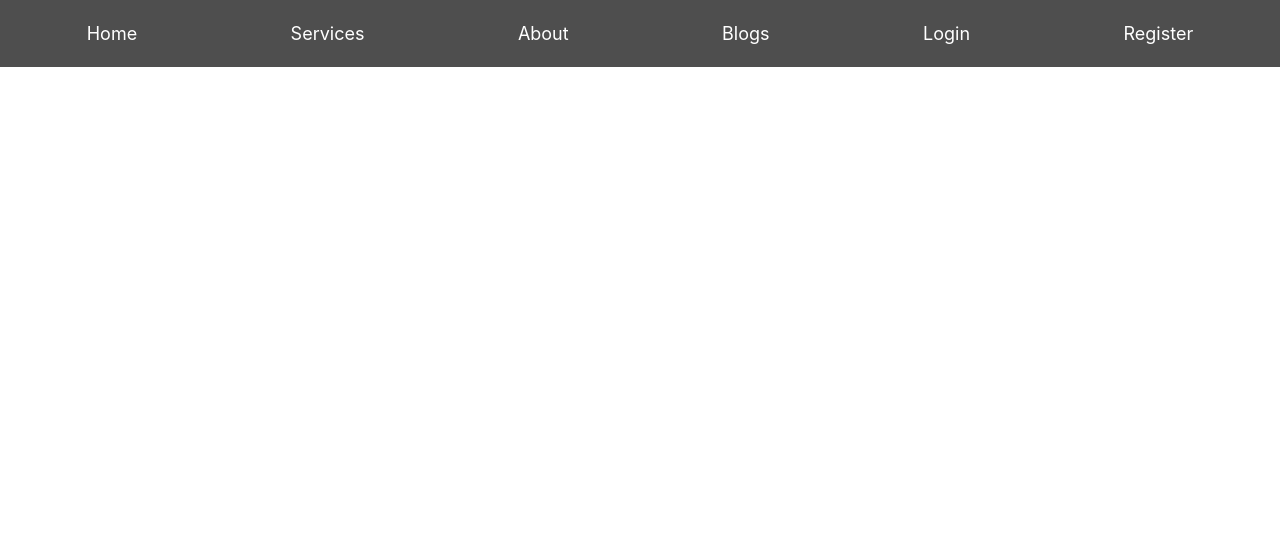
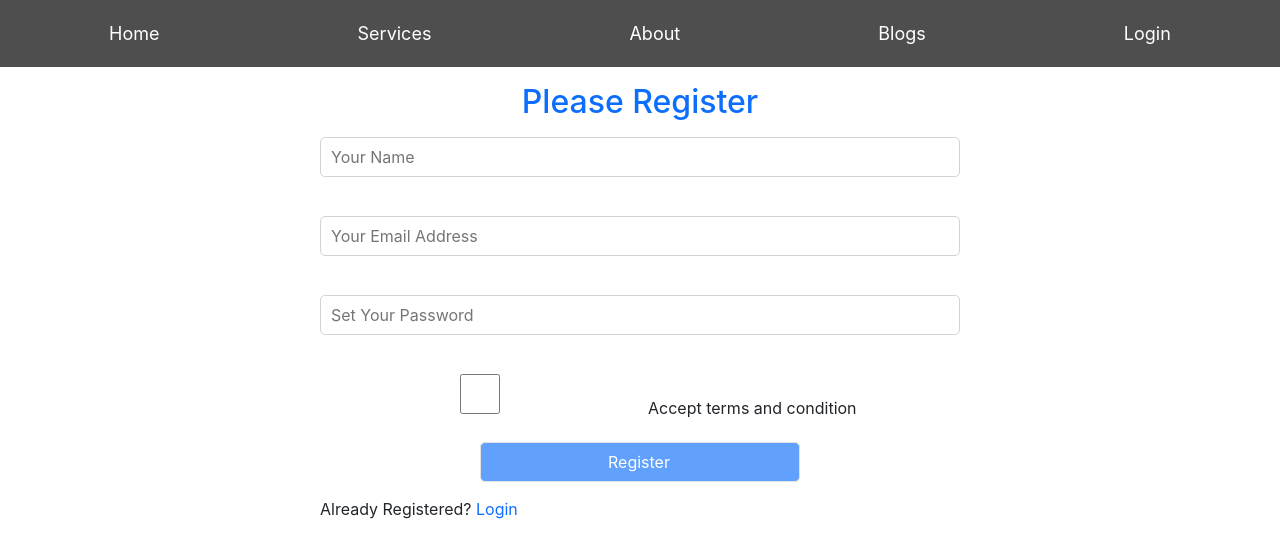
Before and after one commit to Imamhossenjoni/single-doctor, a React (Create React App) app: page /register in a window 1280 px wide. Shown: the top 558 px of the page. Built offline with nearby package versions, Linux system fonts and the light colour scheme; no server answers.

Commit message:
requireAuth added

```diff
--- a/package.json
+++ b/package.json
@@ -7,11 +7,13 @@
     "@testing-library/react": "^13.1.1",
     "@testing-library/user-event": "^13.5.0",
     "bootstrap": "^5.1.3",
+    "firebase": "^9.6.11",
     "react": "^18.0.0",
     "react-bootstrap": "^2.2.3",
     "react-dom": "^18.0.0",
+    "react-firebase-hooks": "^5.0.3",
     "react-router-dom": "^6.3.0",
-    "react-scripts": "5.0.1",
+    "react-scripts": "^2.1.3",
     "web-vitals": "^2.1.4"
   },
   "scripts": {
--- a/src/Pages/Header/Header.js
+++ b/src/Pages/Header/Header.js
@@ -1,11 +1,19 @@
+import { signOut } from 'firebase/auth';
 import React from 'react';
 import { Container, Nav, Navbar } from 'react-bootstrap';
+import { useAuthState } from 'react-firebase-hooks/auth';
 import { Link } from 'react-router-dom';
+import auth from '../../firebase.init';
 import './Header.css'
 
 const Header = () => {
+    const [user]=useAuthState(auth);
+    //handle SignOut
+    const handleSignOut=()=>{
+      signOut(auth);
+    }
     return (
-        <div className='navbar-container'>
+        <div className='navbar-container '>
             {/* <Navbar bg="danger" variant="dark"> */}
                 {/* <Container className='main-navbar text-center'> */}
                     {/* <Navbar.Brand to="#home">Navbar</Navbar.Brand> */}
@@ -14,9 +22,9 @@ const Header = () => {
                         <Link to="/services">Services</Link>
                         <Link to="/about">About</Link>
                         <Link to="/blog">Blogs</Link>
-                        <Link to="/login">Login</Link>
-                        <Link to="/register">Register</Link>
-
+                        { user ?<Link to="/login" onClick={handleSignOut}>Sign Up</Link>:
+                        <Link to="/login">Login</Link>}
+                        {/* <Link to="/register">Register</Link> */}
                     </Nav>
                 {/* </Container> */}
             {/* </Navbar> */}
--- a/src/Pages/Home/Service/Service.js
+++ b/src/Pages/Home/Service/Service.js
@@ -1,8 +1,14 @@
 import React from 'react';
+import { useAuthState } from 'react-firebase-hooks/auth';
+import { useNavigate } from 'react-router-dom';
 import './Service.css'
 
 const Service = ({ service }) => {
-    const { img, about, name, price } = service;
+    const { img, about, name, price,id } = service;
+    const navigate=useNavigate();
+    const handleNavigateToDetails=(id)=>{
+        navigate(`/service/${id}`)
+    }
     return (
         <div className='service-container text-center mx-auto'>
             <img src={img} alt=''></img>
@@ -11,9 +17,8 @@ const Service = ({ service }) => {
                 <h4><span className='text-primary'>Price:</span><span className='orange'>{price}</span></h4>
                 <p><span className='text-primary'>Description:</span>{about}</p>
             </div>
-            <button className='btn btn-primary'>Service Now</button>
+            <button className='btn btn-primary' onClick={()=>handleNavigateToDetails(id)}>Service Now</button>
         </div>
     );
 };
-
 export default Service;
--- a/src/Pages/Login/Login/Login.js
+++ b/src/Pages/Login/Login/Login.js
@@ -1,20 +1,75 @@
-import React from 'react';
-import { useLocation, useNavigate } from 'react-router-dom';
+import React, { useState } from 'react';
+import { Button, Form } from 'react-bootstrap';
+import { useAuthState, useSendPasswordResetEmail, useSignInWithEmailAndPassword } from 'react-firebase-hooks/auth';
+import { Link, useLocation, useNavigate } from 'react-router-dom';
+import auth from '../../../firebase.init';
 import './Login.css'
 
 const Login = () => {
+    //sing in state
+    const [
+        signInWithEmailAndPassword,
+        user,
+        loading,
+        error,
+    ] = useSignInWithEmailAndPassword(auth);
+    const [user1, loading1, error1] = useAuthState(auth);
+    const [sendPasswordResetEmail, sending] = useSendPasswordResetEmail(auth);
+    //state for email,password & error
+    const [email, SetEmail] = useState('');
+    const [password, SetPassword] = useState('');
 
-    const location=useLocation();
-    const navigate=useNavigate();
-    const from=location.state.form.pathname || '/';
+    const handleEmailBlur = event => {
+        SetEmail(event.target.value);
+    }
+    const handlePasswordBlur = event => {
+        SetPassword(event.target.value);
+    }
+    const handleSubmit = event => {
+        event.preventDefault();
+        console.log(email, password)
+        signInWithEmailAndPassword(email, password)
+    }
+    const resetPassword = async () => {
+        await sendPasswordResetEmail(email);
+        if (email === '') {
+            alert('enter your email')
+        }
+    }
+    let errorElement;
+    if (error) {
+        errorElement=
+            <>
+                <p className='text-danger'>{error.message}</p>
+            </>
+    }
+    if (loading) {
+        return <p>loading</p>
+    }
+    const location = useLocation();
+    const navigate = useNavigate();
+    // let from =location.state.from.pathname || '/';
+    if (user) {
+        navigate('/home')
+        // navigate(from, { replace: true });
+    }
     return (
         <div className='text-center'>
-            <h2 className='text-primary'>Please Login</h2>
-            <form>
-            <input className='' type='email' placeholder='Enter Your Email'></input><br/>
-            <input className='mt-2 w-50' type='password' placeholder='Enter Your password'></input><br/>
-            <button className='btn btn-primary mt-2'>Login</button>
-            </form>
+            <h2 className='text-primary mt-5'>Please Login</h2>
+            <Form onSubmit={handleSubmit}>
+                {errorElement}
+                <Form.Group className="mb-3" controlId="formBasicEmail">
+                    <Form.Control className='w-50 mx-auto mt-5' onBlur={handleEmailBlur} type="email" placeholder="Enter email" required />
+                </Form.Group>
+                <Form.Group className="mb-3" controlId="formBasicPassword">
+                    <Form.Control className='w-50 mx-auto mt-5' onBlur={handlePasswordBlur} type="password" placeholder="Password" required />
+                </Form.Group>
+                <Button variant="primary d-block w-50 mx-auto mb-2" type="submit">
+                    Login
+                </Button>
+            </Form>
+            <p>Already Create an account? <Link to='/register' className='pe-auto text-primary text-decoration-none'>Register now</Link> </p>
+            <p>Forget Password? <button className='btn btn-link text-primary pe-auto text-decoration-none' onClick={resetPassword}>Reset Password</button></p>
         </div>
     );
 };
--- /dev/null
+++ b/src/Pages/Login/Register/Register.css
@@ -0,0 +1,14 @@
+.register-form input:not([type=checkbox]){
+    display: block;
+    width: 100%;
+    height: 40px;
+    padding-left: 10px;
+    border-radius: 5px;
+    border:1px solid lightgray;
+    font-size: 16px;
+    margin-bottom: 15px;
+}
+.register-form{
+    margin: 0 auto;
+    width: 50%;
+}
--- a/src/Pages/Login/Register/Register.js
+++ b/src/Pages/Login/Register/Register.js
@@ -1,10 +1,65 @@
-import React from 'react';
+import React, { useState } from 'react';
+import { Link, useLocation, useNavigate } from 'react-router-dom';
+import { useCreateUserWithEmailAndPassword } from 'react-firebase-hooks/auth';
+import auth from '../../../firebase.init';
+import './Register.css'
 
 const Register = () => {
+    const [name, setName] = useState('');
+    const [email, SetEmail] = useState('');
+    const [password, SetPassword] = useState('');
+    const [agree, setArgree] = useState(false);
+    //create user hook
+    const [
+        createUserWithEmailAndPassword,
+        user,
+        loading,
+        error,
+    ] = useCreateUserWithEmailAndPassword(auth, { sendEmailVerification: true });
+      const navigate=useNavigate();
+      const location=useLocation();
+    const handleNameBlur = event => {
+        setName(event.target.value);
+    }
+    const handleEmailBlur = event => {
+        SetEmail(event.target.value);
+    }
+    const handlePasswordBlur = event => {
+        SetPassword(event.target.value);
+    }
+
+    const handleRegister = event => {
+        event.preventDefault();
+        createUserWithEmailAndPassword(email, password);
+        console.log(email, password);
+    }
+    if (user) {
+        console.log('user creeatrerd');
+        console.log(user);
+        navigate('/home')
+
+    } else {
+        console.log('sorry ')
+    }
+
+    const handleAgree = () => {
+        setArgree(!agree)
+    }
     return (
-        <div>
+        <div className='register-form'>
+            <h2 className='text-primary text-center mt-3'>Please Register</h2>
+            <form onSubmit={handleRegister} className='mt-3'>
+                <input type='text' onBlur={handleNameBlur} name='name' id='' placeholder='Your Name'></input><br />
+                <input type='email' onBlur={handleEmailBlur} name='email' id='' placeholder='Your Email Address' required></input><br />
+                <input type='password' onBlur={handlePasswordBlur} name='password' id='' placeholder='Set Your Password' required></input><br />
+                <input onClick={handleAgree} type='checkbox' name='terms' id='terms'></input>
+                {/* <label className={agree?'text-primary':'text-danger'} htmlFor='terms'> Accept terms and condition</label> */}
+                <label className={`ps-2 ${agree ? 'text-primary' : ' '}`} htmlFor='terms'> Accept terms and condition</label>
+                <input disabled={!agree} className='w-50 mx-auto btn btn-primary mt-2' type='submit' value='Register'></input>
+            </form>
+            <p>Already Registered? <Link to='/login' className='pe-auto text-primary text-decoration-none'>Login</Link> </p>
+        </div>
 
-        </div>
     );
 };
 
--- a/src/Pages/Login/RequireAuth/RequireAuth.js
+++ b/src/Pages/Login/RequireAuth/RequireAuth.js
@@ -1,12 +1,15 @@
 import React from 'react';
+import { useAuthState } from 'react-firebase-hooks/auth';
 import { Navigate, useLocation, useNavigate } from 'react-router-dom';
+import auth from '../../../firebase.init';
 
 const RequireAuth = ({ childred }) => {
+    const [user]=useAuthState(auth);
     const navigate = useNavigate();
     const location = useLocation();
-    // if (!user) {
-    //   return <Navigate to='/login' state={{ from: location }} replace></Navigate>
-    // }
+    if (!user) {
+      return <Navigate to='/login' state={{ from: location }} replace></Navigate>
+    }
     return childred;
 };
 
--- /dev/null
+++ b/src/Pages/PrivatePage/Details/Details.js
@@ -0,0 +1,14 @@
+import React from 'react';
+
+const Details = () => {
+    return (
+        <div>
+            <div className='details-tittle'>
+            <h1>WelCome to My Service</h1>
+            <p>You have to fill up all of the field.</p>
+            </div>
+        </div>
+    );
+};
+
+export default Details;
--- /dev/null
+++ b/src/Pages/PrivatePage/PrivatePage.js
@@ -0,0 +1,19 @@
+import React from 'react';
+import { useAuthState } from 'react-firebase-hooks/auth';
+import { Link, useParams } from 'react-router-dom';
+
+const PrivatePage = () => {
+    const {serviceId}=useParams();
+    return (
+        <div className='text-center orange mt-3'>
+            <h2 className='text-center'>WelCome to Service:{serviceId}</h2>
+            <p className='blue'>Take my crodial love. At first, I wanna giving thanks you for come here and selected me for solve your issue</p>
+            <p className='blue fs'>Please Click the this button and take my Service</p>
+            <Link to='/cheakOut'>
+                <button className='btn btn-primary'>Go to Service</button>
+            </Link>
+        </div>
+    );
+};
+
+export default PrivatePage;
--- /dev/null
+++ b/src/firebase.init.js
@@ -0,0 +1,21 @@
+// Import the functions you need from the SDKs you need
+import { initializeApp } from "firebase/app";
+import { getAuth } from "firebase/auth";
+
+// TODO: Add SDKs for Firebase products that you want to use
+// https://firebase.google.com/docs/web/setup#available-libraries
+
+// Your web app's Firebase configuration
+const firebaseConfig = {
+  apiKey: "AIzaSyCfNPVzCtl092mNkgUnaLMRq74oRUQgguM",
+  authDomain: "single-doctor.firebaseapp.com",
+  projectId: "single-doctor",
+  storageBucket: "single-doctor.appspot.com",
+  messagingSenderId: "784992581293",
+  appId: "1:784992581293:web:57b075ff989160f4fbf824"
+};
+
+// Initialize Firebase
+const app = initializeApp(firebaseConfig);
+const auth=getAuth(app);
+export default auth;
```
Also changed, not shown: src/App.js (+11 -3 lines), 1 other file (tests, documents, lock files or other folders).
